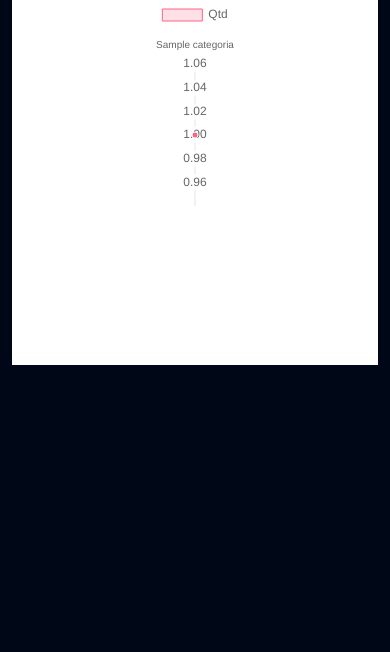
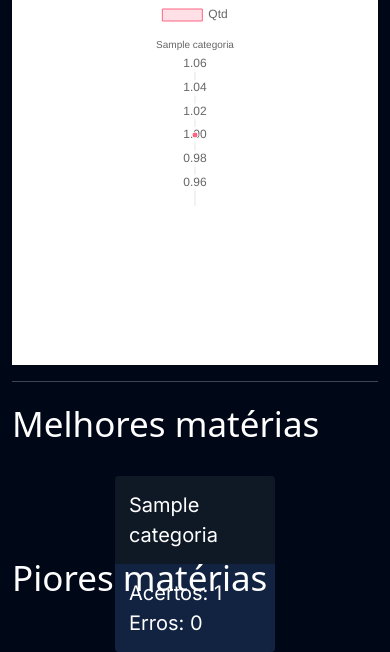
Before and after one commit to leonardolucena/psw9, a Django app: page /flashcard/relatorio/1/ in a window 390 px wide. Shown: the part 653-1305 px from the top of the page. Before the commit the page ends 1018 px from the top, so only its background shows below. Run offline with Django 5.2, Linux system fonts and the light colour scheme; tables that the repository leaves empty hold one stand-in row (values such as "Sample post").

Commit message:
criando as melhores materias para o desafio

```diff
--- a/flashcard/templates/relatorio.html
+++ b/flashcard/templates/relatorio.html
@@ -7,6 +7,7 @@
     <link href="{% static 'flashcard/css/novo_flashcard.css' %}" rel="stylesheet">
     <link href="{% static 'flashcard/css/iniciar_desafio.css' %}" rel="stylesheet">
     <link href="{% static 'flashcard/css/desafio.css' %}" rel="stylesheet">
+    <link href="{% static 'flashcard/css/relatorio.css' %}" rel="stylesheet">
     <link href='https://unpkg.com/boxicons@2.1.4/css/boxicons.min.css' rel='stylesheet'>
 
 {% endblock 'cabecalho' %}
@@ -33,8 +34,29 @@
                 </div>
             </div>
         </div>
+        <hr>
+        <div class="row">
+          <div class="col-md">
+              <p class="fonte-secundaria">Melhores matérias</p>
+              <div class="d-flex flex-wrap justify-content-center">
+                {% for categoria, acertos, erros in dados_categorias %}
+                  <div class="divCards">
+                    <div class="tituloCard">{{ categoria }}</div>
+                    <div class="conteudoCard">
+                      <div>Acertos: {{ acertos }}</div>
+                      <div>Erros: {{ erros }}</div>
+                    </div>
+                  </div>
+                {% endfor %}
+              </div>
+          </div>
+          <div class="col-md">
+              <p class="fonte-secundaria">Piores matérias</p>
+              <br>
+          </div>
+      </div>
+    </div>
 
-    </div>
     <script src="https://cdn.jsdelivr.net/npm/chart.js"></script>
     <script>
         const ctx = document.getElementById('grafico1');
--- a/flashcard/views.py
+++ b/flashcard/views.py
@@ -157,19 +157,22 @@ def responder_flashcard(request, id):
 
 def relatorio(request, id):
     desafio = Desafio.objects.get(id=id)
-
-
     acertos = desafio.flashcards.filter(acertou=True).count()
-    erros = desafio.flashcards.filter(acertou=False).count()
+    erros = desafio.flashcards.filter(respondido=True, acertou=False).count()
 
     dados = [acertos, erros]
-
 
     categorias = desafio.categoria.all()
     name_categoria = [i.nome for i in categorias]
 
     dados2 = []
+    dados3 = []
     for categoria in categorias:
-        dados2.append(desafio.flashcards.filter(flashcard__categoria=categoria).filter(acertou=True).count())
+        acertos_categoria = desafio.flashcards.filter(flashcard__categoria=categoria, acertou=True).count()
+        erros_categoria = desafio.flashcards.filter(flashcard__categoria=categoria, respondido=True, acertou=False).count()
+        dados2.append(acertos_categoria)
+        dados3.append(erros_categoria)
 
-    return render(request, 'relatorio.html', {'desafio': desafio, 'dados': dados, 'categorias': name_categoria, 'dados2': dados2,},)
+    dados_categorias = list(zip(name_categoria, dados2, dados3))
+
+    return render(request, 'relatorio.html', {'desafio': desafio, 'dados': dados, 'categorias': name_categoria, 'dados2': dados2, 'dados3': dados3, 'dados_categorias': dados_categorias})
--- a/templates/base.html
+++ b/templates/base.html
@@ -1,10 +1,13 @@
 {% load static %}
 <!doctype html>
-<html lang="en">
+<html lang="pt-BR">
   <head>
     <meta charset="utf-8">
     <meta name="viewport" content="width=device-width, initial-scale=1">
     <link href="https://cdn.jsdelivr.net/npm/bootstrap@5.3.2/dist/css/bootstrap.min.css" rel="stylesheet">
+    <link rel="preconnect" href="https://fonts.googleapis.com">
+    <link rel="preconnect" href="https://fonts.gstatic.com" crossorigin>
+    <link href="https://fonts.googleapis.com/css2?family=Inter:wght@100..900&family=Titillium+Web:ital,wght@0,200;0,300;0,400;0,600;0,700;0,900;1,200;1,300;1,400;1,600;1,700&display=swap" rel="stylesheet">
     <link rel="stylesheet" href="{% static 'geral/css/base.css' %}">
     <title>Study Async</title>
     {% block 'cabecalho' %} {% endblock %}
--- /dev/null
+++ b/templates/static/flashcard/css/relatorio.css
@@ -0,0 +1,27 @@
+.divCards{
+    width: 160px;
+    height: 66px;
+    margin: 10px;
+}
+.tituloCard{
+    background: #0F1825;
+    font-family: Inter;
+    font-size: 20px;
+    font-weight: 400;
+    line-height: 30px;
+    letter-spacing: 0em;
+    text-align: left;
+    padding: 14px;
+    border-radius: 4px 4px 0 0;
+}
+.conteudoCard{
+    background: #122342;
+    font-family: Inter;
+    font-size: 20px;
+    font-weight: 400;
+    line-height: 30px;
+    letter-spacing: 0em;
+    text-align: left;
+    padding: 14px;
+    border-radius: 0 0 4px 4px;
+}
--- a/templates/static/usuarios/css/cadastro.css
+++ b/templates/static/usuarios/css/cadastro.css
@@ -89,3 +89,7 @@
     background-color: #35b395;
     transition: 0.5s;
 }
+#id_cadastro{
+    color: #fff;
+    text-decoration: none;
+}
```
Also changed, not shown: usuarios/templates/cadastro.html (+8 -8 lines), usuarios/templates/login.html (+7 -6 lines), 1 other file.
